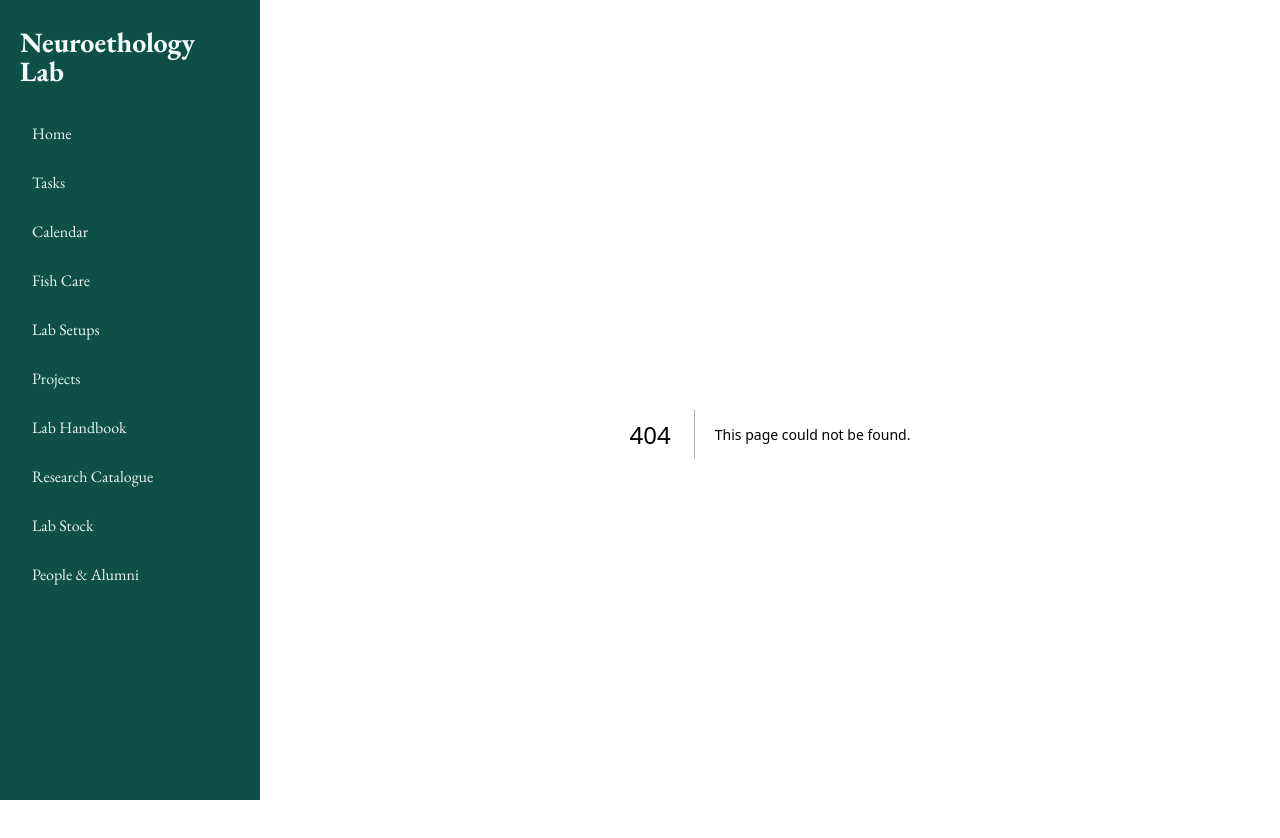
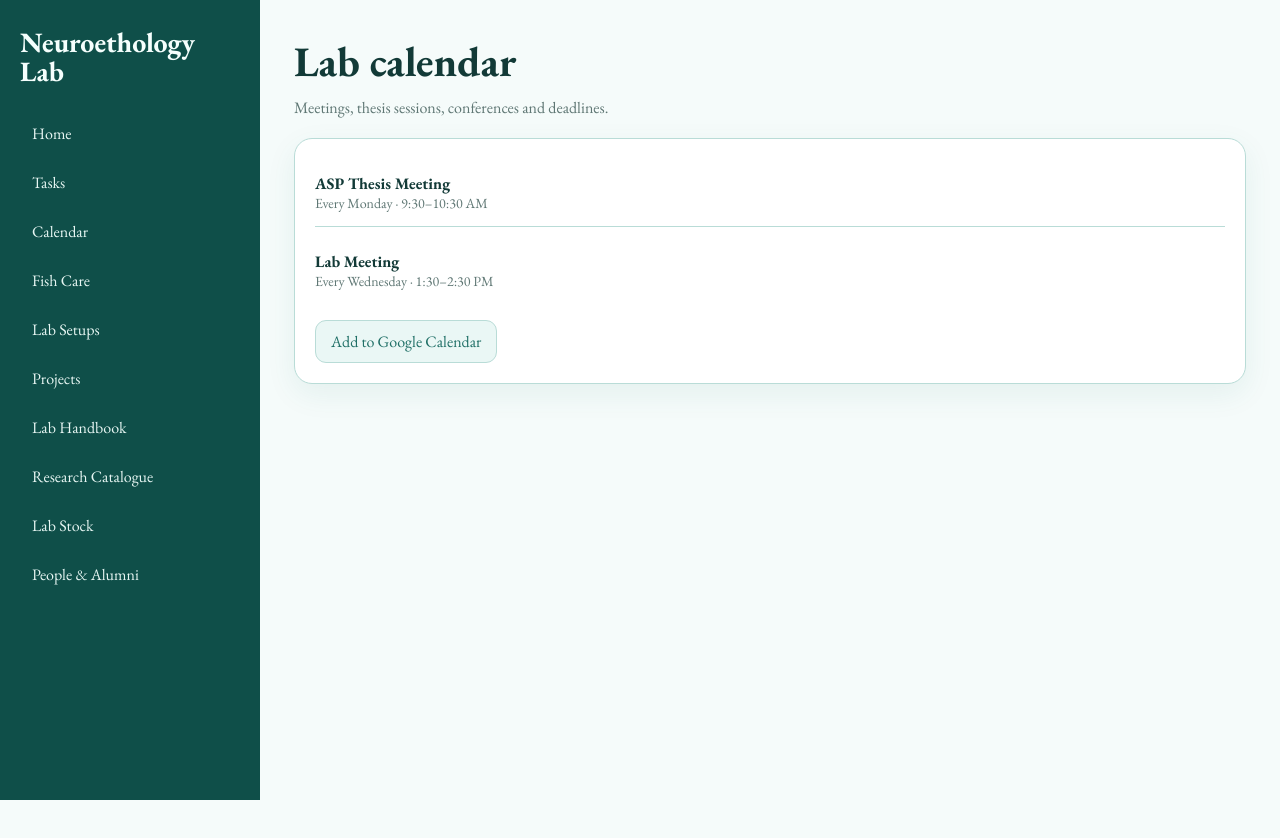
Before and after one commit to asmiaggarwalug2023-alt/neuroethology-lab, a Next.js app: page /calendar in a window 1280 px wide. Before the commit this address had no page. Shown: the top 838 px of the page. After the commit the page ends 800 px from the top, so only its background shows below. Built offline with nearby package versions, Linux system fonts and the light colour scheme.

Commit message:
Initial Neuroethology Lab app

```diff
--- /dev/null
+++ b/app/calendar/page.tsx
@@ -0,0 +1,5 @@
+const events=[
+  {name:"ASP Thesis Meeting",when:"Every Monday · 9:30–10:30 AM"},
+  {name:"Lab Meeting",when:"Every Wednesday · 1:30–2:30 PM"}
+];
+export default function Calendar(){return <><h1 className="page-title">Lab calendar</h1><p className="subtitle">Meetings, thesis sessions, conferences and deadlines.</p><div className="card" style={{marginTop:20}}><div className="list">{events.map(e=><div className="item" key={e.name}><strong>{e.name}</strong><div className="small">{e.when}</div></div>)}</div><div className="actions" style={{marginTop:16}}><button className="btn secondary">Add to Google Calendar</button></div></div></>}
```
